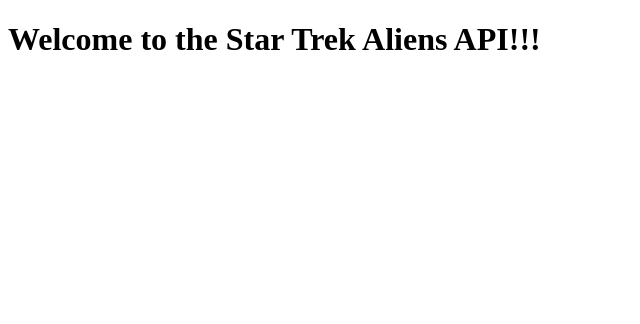
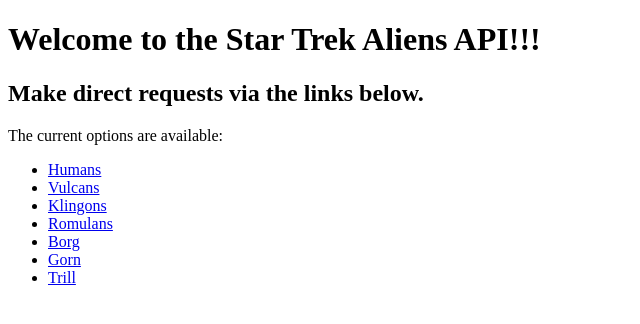
Before and after one commit to ivngzmn/star-trek-server, a website: page index.html in a window 1280 px wide. Shown: the whole page, without its empty margins (0-640 px from the left). Drawn offline with Linux system fonts and the light colour scheme.

Commit message:
added API links

```diff
--- a/index.html
+++ b/index.html
@@ -8,5 +8,30 @@
     </head>
     <body>
         <h1>Welcome to the Star Trek Aliens API!!!</h1>
+        <h2>Make direct requests via the links below.</h2>
+        <p>The current options are available:</p>
+        <ul>
+            <li>
+                <a href="/api/humans">Humans</a>
+            </li>
+            <li>
+                <a href="/api/vulcans">Vulcans</a>
+            </li>
+            <li>
+                <a href="/api/klingons">Klingons</a>
+            </li>
+            <li>
+                <a href="/api/romulans">Romulans</a>
+            </li>
+            <li>
+                <a href="/api/borg">Borg</a>
+            </li>
+            <li>
+                <a href="/api/gorn">Gorn</a>
+            </li>
+            <li>
+                <a href="/api/trill">Trill</a>
+            </li>
+        </ul>
     </body>
 </html>
--- a/package.json
+++ b/package.json
@@ -5,12 +5,13 @@
     "main": "server.js",
     "scripts": {
         "test": "echo \"Error: no test specified\" && exit 1",
-    "start": "node server.js"
+        "start": "nodemon server.js"
     },
     "author": "Ivan Guzman",
     "license": "MIT",
     "dependencies": {
         "cors": "^2.8.5",
-    "express": "^4.18.1"
+        "express": "^4.18.1",
+        "nodemon": "^2.0.16"
     }
 }
```
Also changed, not shown: 1 other file. Lines whose indentation alone changed are shown as unchanged.
